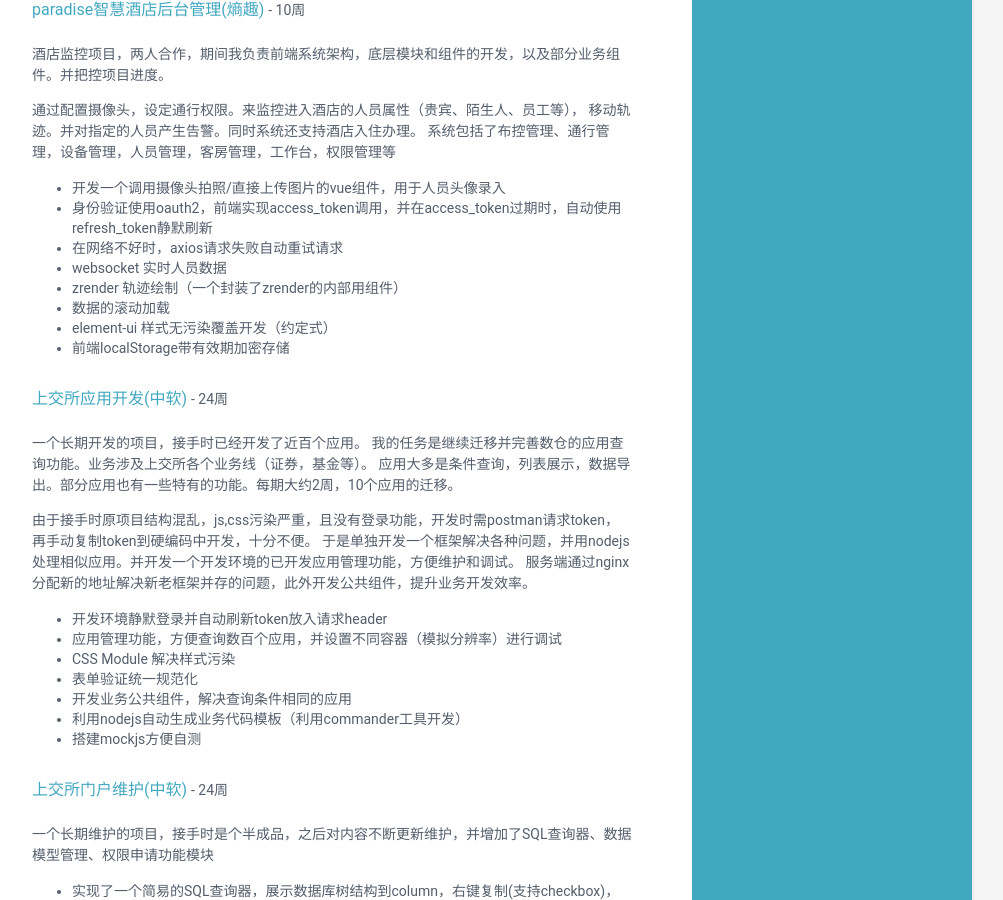
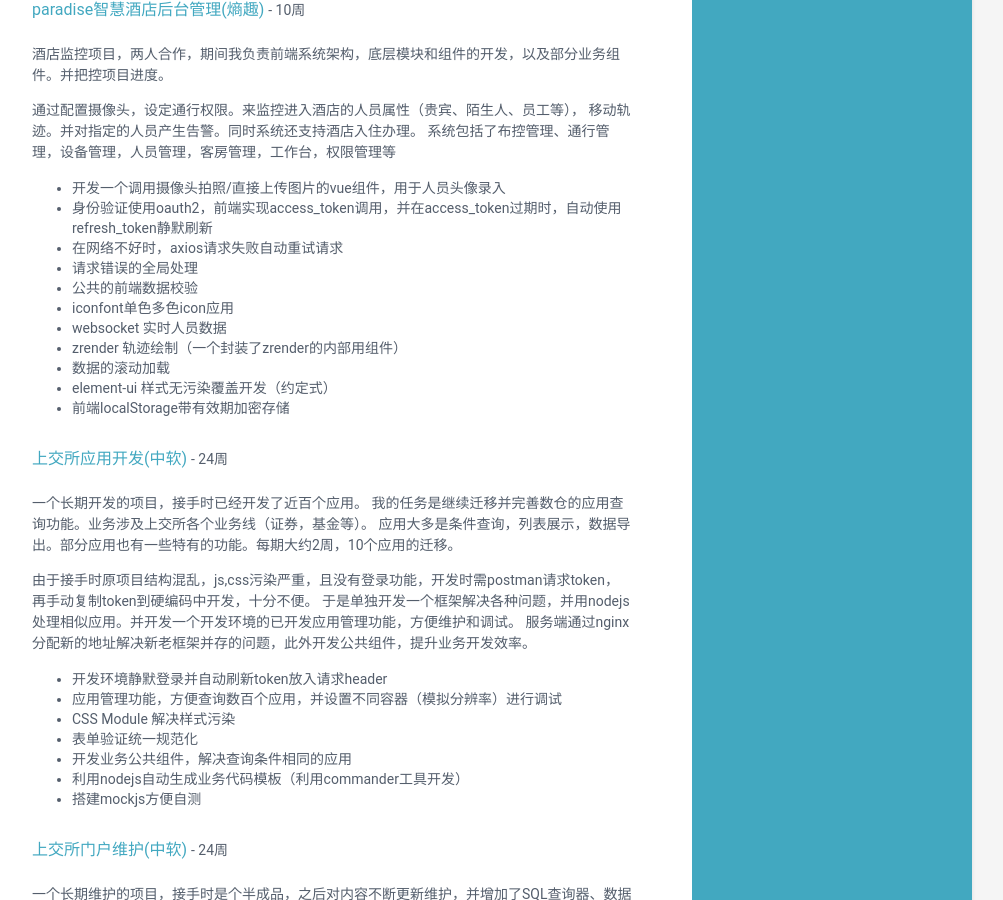
Before and after one commit to wellfrog16/cv, a Jekyll site: the page built from index.html, in a window 1280 px wide and 900 px high, scrolled down 2565 px. Shown: the whole window, without its empty margins (168-1171 px from the left). Built offline with Jekyll 4.4.1, drawn with Linux system fonts in a browser that asks for light colours.

Commit message:
内容更新

```diff
--- a/_data/data.yml
+++ b/_data/data.yml
@@ -187,6 +187,9 @@ projects:
             - 开发一个调用摄像头拍照/直接上传图片的vue组件，用于人员头像录入
             - 身份验证使用oauth2，前端实现access_token调用，并在access_token过期时，自动使用refresh_token静默刷新
             - 在网络不好时，axios请求失败自动重试请求
+            - 请求错误的全局处理
+            - 公共的前端数据校验
+            - iconfont单色多色icon应用
             - websocket 实时人员数据
             - zrender 轨迹绘制（一个封装了zrender的内部用组件）
             - 数据的滚动加载
```
